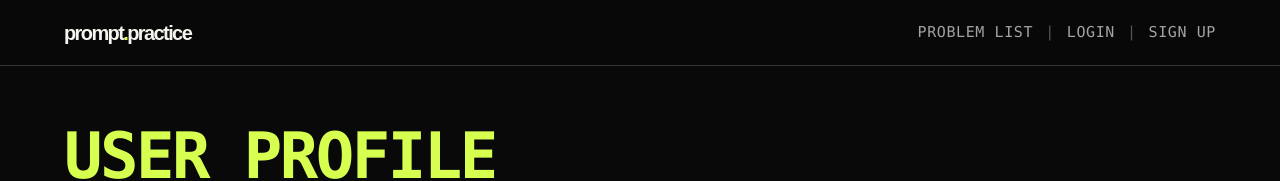
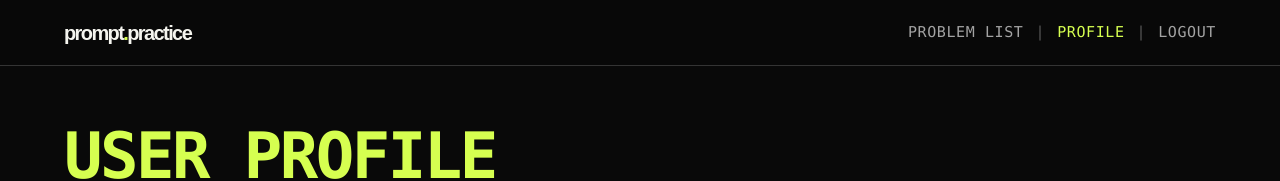
Before and after one commit to ddingorang/itsourprompt, a React (Vite) app in the folder frontend/: page /my in a window 1280 px wide. Shown: the top 181 px of the page. Built offline with nearby package versions, Linux system fonts and the light colour scheme; no server answers.

Commit message:
header: 프로필 페이지 인증 메뉴 및 활성 상태 적용

```diff
--- a/frontend/src/pages/MyPage.tsx
+++ b/frontend/src/pages/MyPage.tsx
@@ -29,7 +29,7 @@ const recentActivity = [
 export default function MyPage() {
   return (
     <div className="flex min-h-screen min-w-80 flex-col bg-[#090909] text-[#f5f5ef] [font-family:Arial,'Noto_Sans_KR',sans-serif]">
-      <Header />
+      <Header mode="authenticated" />
 
       <main className="mx-auto w-[calc(100%_-_10vw)] flex-1 pt-[clamp(36px,5vw,64px)] pb-24 max-[640px]:w-[calc(100%_-_40px)]">
         <div className="mb-[54px] font-mono text-[clamp(36px,6vw,64px)] leading-[0.82] font-bold tracking-[-0.04em] text-[#d6ff50]">
--- a/frontend/src/shared/components/Header.tsx
+++ b/frontend/src/shared/components/Header.tsx
@@ -1,4 +1,4 @@
-import { Link } from 'react-router-dom';
+import { Link, NavLink } from 'react-router-dom';
 
 type HeaderProps = {
   variant?: 'default' | 'workspace';
@@ -17,8 +17,11 @@ const defaultHeaderClasses = {
 const workspaceHeaderClasses =
   'flex min-h-[66px] items-center justify-between gap-6 border-b border-[#343434] bg-[#090909] px-6 font-mono text-[15px] tracking-[0.04em] max-[700px]:px-4 max-[480px]:flex-col max-[480px]:items-start max-[480px]:gap-3 max-[480px]:py-4';
 
-const menuLinkClasses =
-  'text-[#a3a3a3] transition-colors hover:text-[#d6ff50] focus-visible:text-[#d6ff50] focus-visible:outline-none';
+const menuItemClasses =
+  'transition-colors hover:text-[#d6ff50] focus-visible:text-[#d6ff50] focus-visible:outline-none';
+
+const getMenuLinkClasses = ({ isActive }: { isActive: boolean }) =>
+  `${menuItemClasses} ${isActive ? 'text-[#d6ff50]' : 'text-[#a3a3a3]'}`;
 
 export default function Header({
   variant = 'default',
@@ -44,34 +47,34 @@ export default function Header({
         className="flex items-center gap-3 whitespace-nowrap max-[480px]:w-full max-[480px]:justify-between max-[480px]:gap-2 max-[480px]:text-xs"
         aria-label="주요 메뉴"
       >
-        <Link className={menuLinkClasses} to="/problems">
+        <NavLink className={getMenuLinkClasses} to="/problems">
           PROBLEM LIST
-        </Link>
+        </NavLink>
         <span className="text-[#555]" aria-hidden="true">
           |
         </span>
         {mode === 'guest' ? (
           <>
-            <Link className={menuLinkClasses} to="/login">
+            <NavLink className={getMenuLinkClasses} to="/login">
               LOGIN
-            </Link>
+            </NavLink>
             <span className="text-[#555]" aria-hidden="true">
               |
             </span>
-            <Link className={menuLinkClasses} to="/signup">
+            <NavLink className={getMenuLinkClasses} to="/signup">
               SIGN UP
-            </Link>
+            </NavLink>
           </>
         ) : (
           <>
-            <Link className={menuLinkClasses} to="/my">
+            <NavLink className={getMenuLinkClasses} to="/my">
               PROFILE
-            </Link>
+            </NavLink>
             <span className="text-[#555]" aria-hidden="true">
               |
             </span>
             <button
-              className={`${menuLinkClasses} cursor-pointer border-0 bg-transparent p-0 font-inherit tracking-inherit`}
+              className={`${menuItemClasses} cursor-pointer border-0 bg-transparent p-0 font-[inherit] tracking-[inherit] text-[#a3a3a3]`}
               type="button"
               onClick={onLogout}
             >
```
